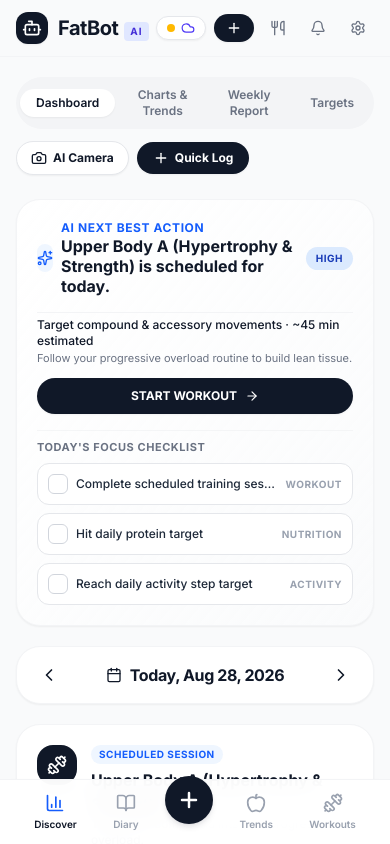
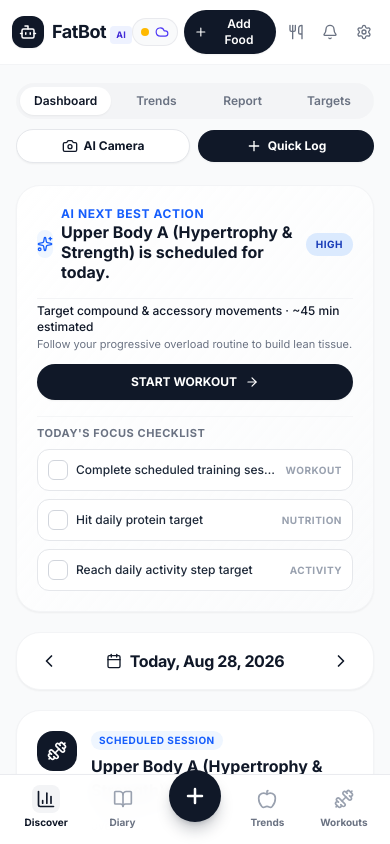
Before and after one commit to cjm7v45ccr-blip/Weight-Coach, a React (Vite) app: page / in a window 390 px wide. Shown: the top 844 px of the page. Built offline with nearby package versions, Linux system fonts and the light colour scheme; no server answers; the database is empty.

Commit message:
refactor: optimize mobile UI layout and spacing
Standardized padding, refined mobile navigation styles, and updated modal presentation to use bottom-sheet style layouts for better mobile accessibility.

```diff
--- a/src/components/common/BottomNav.tsx
+++ b/src/components/common/BottomNav.tsx
@@ -15,18 +15,28 @@ interface BottomNavProps {
 export const BottomNav: React.FC<BottomNavProps> = ({ onOpenQuickAdd }) => {
   const { activeTab, setActiveTab } = useFitness();
 
+  const navItems = [
+    { id: "home" as const, label: "Discover", icon: BarChart3 },
+    { id: "nutrition" as const, label: "Diary", icon: BookOpen },
+    { id: "fab" as const, label: "Add", icon: Plus },
+    { id: "progress" as const, label: "Trends", icon: Apple },
+    { id: "workout" as const, label: "Workouts", icon: Dumbbell },
+  ];
+
   return (
-    <nav className="lg:hidden fixed bottom-0 left-0 right-0 z-40 bg-white/95 backdrop-blur-md border-t border-gray-100 px-4 pt-2 pb-[calc(0.5rem+env(safe-area-inset-bottom,0px))] flex items-center justify-around shadow-lg">
+    <nav className="lg:hidden fixed bottom-0 left-0 right-0 z-40 bg-white/95 backdrop-blur-md border-t border-gray-200/80 px-2 pt-1.5 pb-[calc(0.6rem+env(safe-area-inset-bottom,0px))] flex items-center justify-around shadow-lg select-none">
       {/* 1. Discover / Dashboard */}
       <button
         id="mobile-nav-home"
         onClick={() => setActiveTab("home")}
-        className={`flex flex-col items-center justify-center py-1 px-2.5 rounded-lg transition-all ${
-          activeTab === "home" ? "text-blue-600" : "text-gray-400 hover:text-gray-500"
+        className={`flex-1 min-h-[44px] flex flex-col items-center justify-center py-1 px-1 rounded-xl active:scale-95 transition-all ${
+          activeTab === "home" ? "text-gray-900" : "text-gray-400 hover:text-gray-600"
         }`}
       >
-        <BarChart3 className="w-5 h-5" />
-        <span className={`text-[10px] mt-1 font-semibold ${activeTab === "home" ? "text-gray-900" : ""}`}>
+        <div className={`p-1 rounded-lg ${activeTab === "home" ? "bg-gray-100 text-gray-900" : ""}`}>
+          <BarChart3 className="w-5 h-5" />
+        </div>
+        <span className={`text-[10px] mt-0.5 font-bold ${activeTab === "home" ? "text-gray-900" : "text-gray-500"}`}>
           Discover
         </span>
       </button>
@@ -35,25 +45,27 @@ export const BottomNav: React.FC<BottomNavProps> = ({ onOpenQuickAdd }) => {
       <button
         id="mobile-nav-nutrition"
         onClick={() => setActiveTab("nutrition")}
-        className={`flex flex-col items-center justify-center py-1 px-2.5 rounded-lg transition-all ${
-          activeTab === "nutrition" ? "text-blue-600" : "text-gray-400 hover:text-gray-500"
+        className={`flex-1 min-h-[44px] flex flex-col items-center justify-center py-1 px-1 rounded-xl active:scale-95 transition-all ${
+          activeTab === "nutrition" ? "text-gray-900" : "text-gray-400 hover:text-gray-600"
         }`}
       >
-        <BookOpen className="w-5 h-5" />
-        <span className={`text-[10px] mt-1 font-semibold ${activeTab === "nutrition" ? "text-gray-900" : ""}`}>
+        <div className={`p-1 rounded-lg ${activeTab === "nutrition" ? "bg-gray-100 text-gray-900" : ""}`}>
+          <BookOpen className="w-5 h-5" />
+        </div>
+        <span className={`text-[10px] mt-0.5 font-bold ${activeTab === "nutrition" ? "text-gray-900" : "text-gray-500"}`}>
           Diary
         </span>
       </button>
 
       {/* 3. Center FAB Plus Action Button */}
-      <div className="relative -top-3">
+      <div className="flex-1 flex items-center justify-center relative -top-3">
         <button
           id="mobile-fab-add"
           onClick={() => {
             if (onOpenQuickAdd) onOpenQuickAdd();
             else setActiveTab("nutrition");
           }}
-          className="w-12 h-12 rounded-full bg-gray-900 hover:bg-black active:scale-95 text-white flex items-center justify-center shadow-md shadow-gray-900/10 transition-transform"
+          className="w-13 h-13 rounded-full bg-gray-900 hover:bg-black active:scale-90 text-white flex items-center justify-center shadow-lg shadow-gray-900/25 transition-transform"
           aria-label="Add entry"
         >
           <Plus className="w-6 h-6 stroke-[2.5]" />
@@ -64,12 +76,14 @@ export const BottomNav: React.FC<BottomNavProps> = ({ onOpenQuickAdd }) => {
       <button
         id="mobile-nav-progress"
         onClick={() => setActiveTab("progress")}
-        className={`flex flex-col items-center justify-center py-1 px-2.5 rounded-lg transition-all ${
-          activeTab === "progress" ? "text-blue-600" : "text-gray-400 hover:text-gray-500"
+        className={`flex-1 min-h-[44px] flex flex-col items-center justify-center py-1 px-1 rounded-xl active:scale-95 transition-all ${
+          activeTab === "progress" ? "text-gray-900" : "text-gray-400 hover:text-gray-600"
         }`}
       >
-        <Apple className="w-5 h-5" />
-        <span className={`text-[10px] mt-1 font-semibold ${activeTab === "progress" ? "text-gray-900" : ""}`}>
+        <div className={`p-1 rounded-lg ${activeTab === "progress" ? "bg-gray-100 text-gray-900" : ""}`}>
+          <Apple className="w-5 h-5" />
+        </div>
+        <span className={`text-[10px] mt-0.5 font-bold ${activeTab === "progress" ? "text-gray-900" : "text-gray-500"}`}>
           Trends
         </span>
       </button>
@@ -78,12 +92,14 @@ export const BottomNav: React.FC<BottomNavProps> = ({ onOpenQuickAdd }) => {
       <button
         id="mobile-nav-workout"
         onClick={() => setActiveTab("workout")}
-        className={`flex flex-col items-center justify-center py-1 px-2.5 rounded-lg transition-all ${
-          activeTab === "workout" ? "text-blue-600" : "text-gray-400 hover:text-gray-500"
+        className={`flex-1 min-h-[44px] flex flex-col items-center justify-center py-1 px-1 rounded-xl active:scale-95 transition-all ${
+          activeTab === "workout" ? "text-gray-900" : "text-gray-400 hover:text-gray-600"
         }`}
       >
-        <Dumbbell className="w-5 h-5" />
-        <span className={`text-[10px] mt-1 font-semibold ${activeTab === "workout" ? "text-gray-900" : ""}`}>
+        <div className={`p-1 rounded-lg ${activeTab === "workout" ? "bg-gray-100 text-gray-900" : ""}`}>
+          <Dumbbell className="w-5 h-5" />
+        </div>
+        <span className={`text-[10px] mt-0.5 font-bold ${activeTab === "workout" ? "text-gray-900" : "text-gray-500"}`}>
           Workouts
         </span>
       </button>
--- a/src/components/common/Header.tsx
+++ b/src/components/common/Header.tsx
@@ -20,46 +20,46 @@ export const Header: React.FC<HeaderProps> = ({
   const { activeWorkout, startWorkout, startEmptyWorkout, isCloudSynced, isSyncing, forceSyncToCloud, syncAccountId } = useFitness();
 
   return (
-    <header className="sticky top-0 z-30 w-full bg-gray-50/90 backdrop-blur-md border-b border-gray-100 px-4 md:px-8 py-3 flex items-center justify-between transition-all">
+    <header className="sticky top-0 z-30 w-full bg-white/95 backdrop-blur-md border-b border-gray-100 px-3 sm:px-6 md:px-8 py-2.5 sm:py-3 flex items-center justify-between transition-all">
       {/* Brand Identity: FatBot */}
-      <div className="flex items-center gap-2.5">
-        <div className="w-8 h-8 rounded-xl bg-gray-900 flex items-center justify-center text-white shadow-xs">
-          <Bot className="w-5 h-5" />
+      <div className="flex items-center gap-2">
+        <div className="w-8 h-8 rounded-xl bg-gray-900 flex items-center justify-center text-white shadow-xs shrink-0">
+          <Bot className="w-4.5 h-4.5" />
         </div>
-        <div className="flex items-baseline gap-1.5">
-          <span className="font-extrabold text-xl tracking-tight text-gray-900">FatBot</span>
-          <span className="text-[10px] font-bold uppercase tracking-widest text-indigo-700 bg-indigo-100 px-1.5 py-0.5 rounded">AI</span>
+        <div className="flex items-baseline gap-1">
+          <span className="font-extrabold text-lg sm:text-xl tracking-tight text-gray-900">FatBot</span>
+          <span className="text-[9px] sm:text-[10px] font-bold uppercase tracking-wider text-indigo-700 bg-indigo-50 px-1.5 py-0.5 rounded">AI</span>
         </div>
       </div>
 
       {/* Action Buttons */}
-      <div className="flex items-center gap-2">
+      <div className="flex items-center gap-1.5 sm:gap-2">
         {/* Cloud Sync Status Badge */}
         <button
           onClick={onOpenSettings}
           title={isCloudSynced ? `Cloud Sync Active: ${syncAccountId || "Firebase"}` : "Click to connect cloud sync"}
-          className="flex items-center gap-1.5 px-2.5 py-1 rounded-full bg-white border border-gray-200 text-gray-700 hover:bg-gray-50 text-[11px] font-medium shadow-xs transition-colors"
+          className="flex items-center gap-1.5 px-2 sm:px-2.5 py-1.5 rounded-full bg-gray-50 border border-gray-200/80 text-gray-700 hover:bg-gray-100 text-[11px] font-medium transition-colors"
         >
-          <span className={`w-2 h-2 rounded-full ${isCloudSynced ? "bg-emerald-500 animate-pulse" : "bg-amber-400"}`} />
-          <Cloud className="w-3.5 h-3.5 text-indigo-600" />
-          <span className="hidden md:inline font-semibold text-gray-800">
-            {isSyncing ? "Syncing..." : isCloudSynced ? "Cloud Synced" : "Offline"}
+          <span className={`w-2 h-2 rounded-full shrink-0 ${isCloudSynced ? "bg-emerald-500 animate-pulse" : "bg-amber-400"}`} />
+          <Cloud className="w-3.5 h-3.5 text-indigo-600 shrink-0" />
+          <span className="hidden sm:inline font-semibold text-gray-800 text-[11px]">
+            {isSyncing ? "Syncing..." : isCloudSynced ? "Synced" : "Offline"}
           </span>
         </button>
 
         <button
           onClick={onOpenQuickLogFood}
           id="btn-header-log-food"
-          className="flex items-center gap-1.5 px-3 py-1.5 rounded-full bg-gray-900 hover:bg-black text-white text-xs font-semibold shadow-xs transition-all"
+          className="flex items-center gap-1 px-2.5 sm:px-3.5 py-1.5 rounded-full bg-gray-900 hover:bg-black text-white text-xs font-semibold shadow-xs active:scale-95 transition-all"
         >
-          <Plus className="w-4 h-4" />
-          <span className="hidden sm:inline">Add Food</span>
+          <Plus className="w-3.5 h-3.5" />
+          <span className="text-xs">Add Food</span>
         </button>
 
         <button
           onClick={() => (activeWorkout ? startWorkout() : startEmptyWorkout())}
           id="btn-header-workout"
-          className="hidden sm:flex items-center gap-1.5 px-3.5 py-1.5 rounded-full bg-gray-100 hover:bg-gray-200 text-gray-900 text-xs font-medium transition-all shadow-xs"
+          className="hidden md:flex items-center gap-1.5 px-3 py-1.5 rounded-full bg-gray-100 hover:bg-gray-200 text-gray-900 text-xs font-medium transition-all shadow-xs"
         >
           <Dumbbell className="w-3.5 h-3.5" />
           <span>{activeWorkout ? "Resume Session" : "Train"}</span>
@@ -69,7 +69,7 @@ export const Header: React.FC<HeaderProps> = ({
           <button
             onClick={onOpenStrengthTools}
             id="btn-header-tools"
-            className="p-2 rounded-full text-gray-500 hover:text-gray-900 hover:bg-gray-100 transition-colors"
+            className="p-1.5 sm:p-2 rounded-full text-gray-500 hover:text-gray-900 hover:bg-gray-100 transition-colors"
             title="Calculators"
           >
             <Utensils className="w-4 h-4" />
@@ -79,7 +79,7 @@ export const Header: React.FC<HeaderProps> = ({
         <button
           onClick={onOpenWeeklyReview}
           id="btn-header-announcements"
-          className="p-2 rounded-full text-gray-500 hover:text-gray-900 hover:bg-gray-100 transition-colors"
+          className="p-1.5 sm:p-2 rounded-full text-gray-500 hover:text-gray-900 hover:bg-gray-100 transition-colors"
           title="Weekly Summary"
         >
           <Bell className="w-4 h-4" />
@@ -88,7 +88,7 @@ export const Header: React.FC<HeaderProps> = ({
         <button
           onClick={onOpenSettings}
           id="btn-header-settings"
-          className="p-2 rounded-full text-gray-500 hover:text-gray-900 hover:bg-gray-100 transition-colors"
+          className="p-1.5 sm:p-2 rounded-full text-gray-500 hover:text-gray-900 hover:bg-gray-100 transition-colors"
           title="Settings"
           aria-label="Settings"
         >
--- a/src/views/HomeView.tsx
+++ b/src/views/HomeView.tsx
@@ -127,11 +127,11 @@ export const HomeView: React.FC<HomeViewProps> = ({
   return (
     <div className="space-y-5 max-w-4xl mx-auto pb-20">
       {/* 1. Sub-Tab Pill Bar & Quick Action Shortcuts */}
-      <div className="flex flex-col sm:flex-row sm:items-center justify-between gap-3 overflow-x-auto py-1">
-        <div className="flex items-center gap-1.5 p-1 bg-gray-100 rounded-full text-xs font-semibold shrink-0">
+      <div className="flex flex-col sm:flex-row sm:items-center justify-between gap-2.5 overflow-x-auto py-0.5">
+        <div className="flex items-center gap-1 p-1 bg-gray-100/90 rounded-full text-xs font-semibold overflow-x-auto scrollbar-none w-full sm:w-auto shrink-0">
           <button
             onClick={() => setSubTab("dashboard")}
-            className={`px-4 py-1.5 rounded-full transition-all ${
+            className={`flex-1 sm:flex-initial px-3.5 py-1.5 rounded-full transition-all text-center whitespace-nowrap ${
               subTab === "dashboard" ? "bg-white text-gray-900 shadow-xs" : "text-gray-500 hover:text-gray-900"
             }`}
           >
@@ -142,26 +142,26 @@ export const HomeView: React.FC<HomeViewProps> = ({
               setSubTab("charts");
               setActiveTab("progress");
             }}
-            className={`px-4 py-1.5 rounded-full transition-all ${
+            className={`flex-1 sm:flex-initial px-3.5 py-1.5 rounded-full transition-all text-center whitespace-nowrap ${
               subTab === "charts" ? "bg-white text-gray-900 shadow-xs" : "text-gray-500 hover:text-gray-900"
             }`}
           >
-            Charts & Trends
+            Trends
           </button>
           <button
             onClick={() => {
               setSubTab("report");
               onOpenWeeklyReview();
             }}
-            className={`px-4 py-1.5 rounded-full transition-all ${
+            className={`flex-1 sm:flex-initial px-3.5 py-1.5 rounded-full transition-all text-center whitespace-nowrap ${
               subTab === "report" ? "bg-white text-gray-900 shadow-xs" : "text-gray-500 hover:text-gray-900"
             }`}
           >
-            Weekly Report
+            Report
           </button>
           <button
             onClick={() => onOpenGoals()}
-            className={`px-4 py-1.5 rounded-full transition-all ${
+            className={`flex-1 sm:flex-initial px-3.5 py-1.5 rounded-full transition-all text-center whitespace-nowrap ${
               subTab === "snapshots" ? "bg-white text-gray-900 shadow-xs" : "text-gray-500 hover:text-gray-900"
             }`}
           >
@@ -170,21 +170,21 @@ export const HomeView: React.FC<HomeViewProps> = ({
         </div>
 
         {/* Action shortcuts */}
-        <div className="flex items-center gap-2">
+        <div className="flex items-center gap-2 w-full sm:w-auto">
           <button
             onClick={() => onOpenFoodLogger("lunch", "camera")}
             id="btn-scan-meal-hero"
-            className="flex items-center gap-1.5 px-3.5 py-2 rounded-full bg-white hover:bg-gray-50 border border-gray-200 text-gray-900 text-xs font-bold shadow-xs transition-all"
+            className="flex-1 sm:flex-initial flex items-center justify-center gap-1.5 px-3.5 py-2 rounded-full bg-white hover:bg-gray-50 border border-gray-200 text-gray-900 text-xs font-bold shadow-xs active:scale-95 transition-all"
           >
-            <Camera className="w-4 h-4 text-gray-900" />
+            <Camera className="w-4 h-4 text-gray-900 shrink-0" />
             <span>AI Camera</span>
           </button>
           <button
             onClick={() => onOpenFoodLogger("lunch", "ai_parser")}
             id="btn-quick-log-hero"
-            className="flex items-center gap-1.5 px-4 py-2 rounded-full bg-gray-900 hover:bg-black text-white text-xs font-bold shadow-xs transition-all"
+            className="flex-1 sm:flex-initial flex items-center justify-center gap-1.5 px-4 py-2 rounded-full bg-gray-900 hover:bg-black text-white text-xs font-bold shadow-xs active:scale-95 transition-all"
           >
-            <Plus className="w-4 h-4" />
+            <Plus className="w-4 h-4 shrink-0" />
             <span>Quick Log</span>
           </button>
         </div>
```
Also changed, not shown: src/components/nutrition/FoodLoggerModal.tsx (+31 -32 lines), src/components/workout/ActiveWorkoutModal.tsx (+43 -41 lines).
